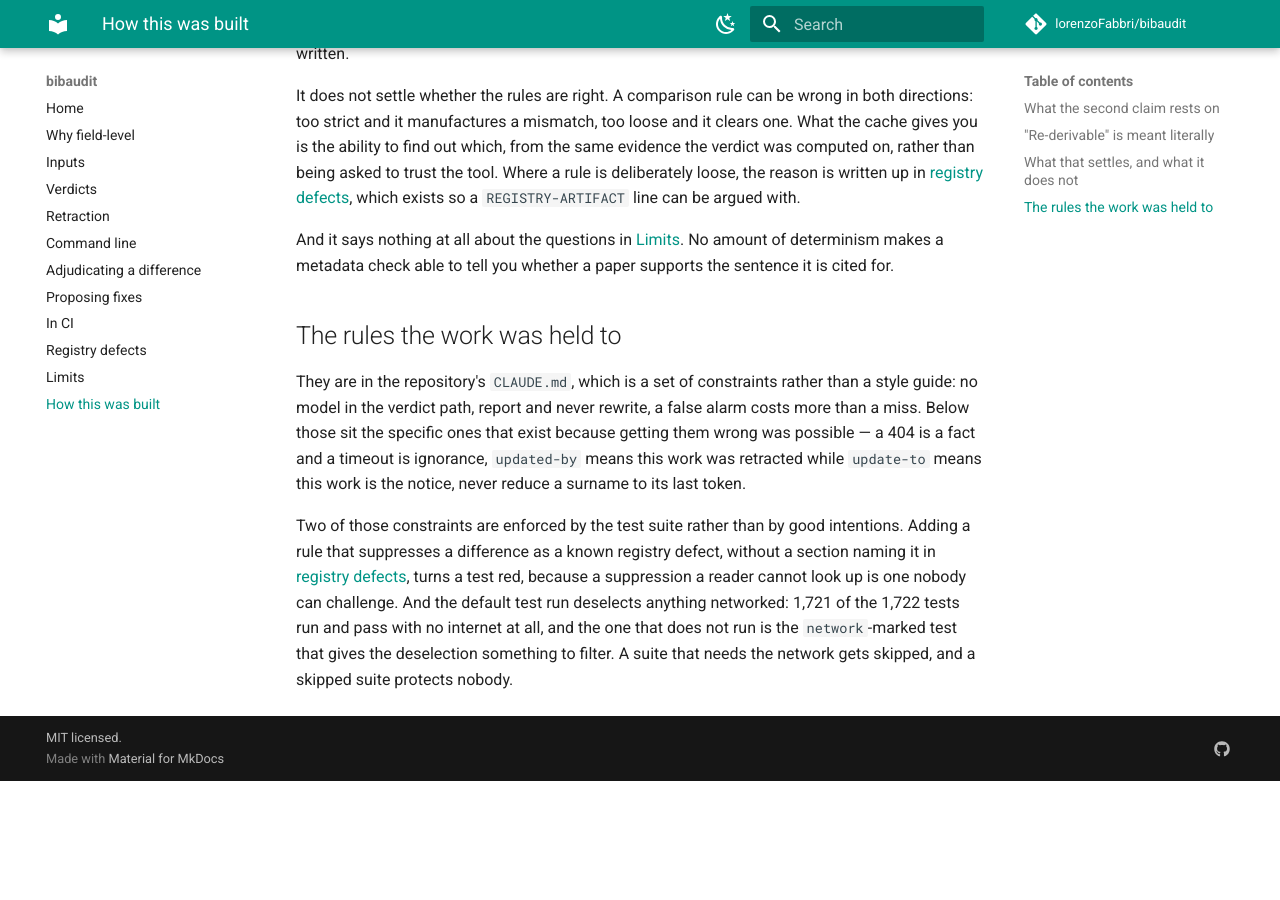
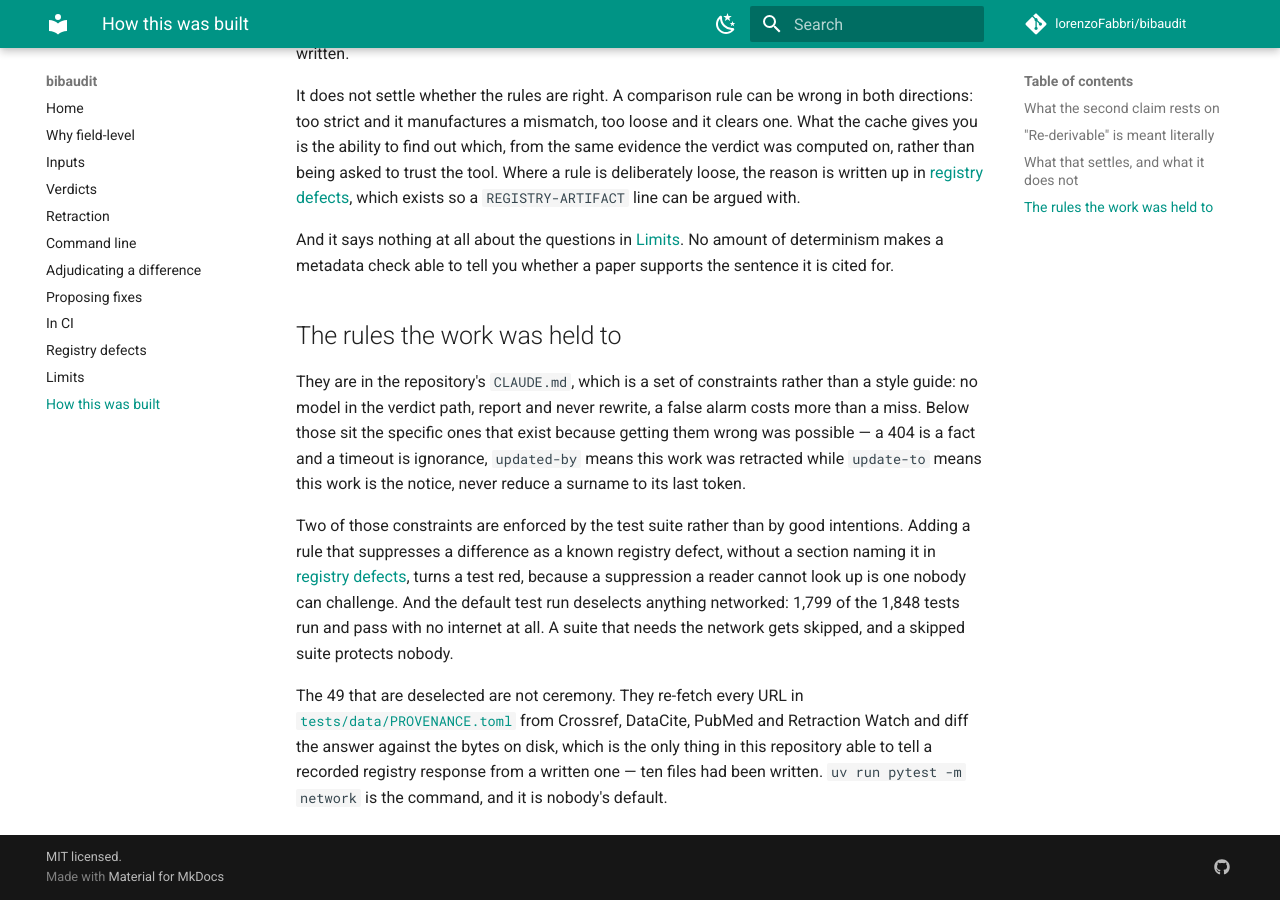
Before and after one commit to lorenzoFabbri/bibaudit, an MkDocs documentation site: the page built from docs/colophon.md, in a window 1280 px wide and 900 px high, scrolled down 1771 px. Built offline with MkDocs 1.6.1 and Material for MkDocs 9.7.7, drawn with Linux system fonts in a browser that asks for light colours; comment, search, counter and statistics services are not loaded; before the commit the page ends 2552 px from its top, so only the background shows below that; some of the changed text lies outside the part shown.

Commit message:
Re-derive the size, coverage and sample figures the tree quotes
Every number below is from a run made now, not carried forward.

`uv run pytest` is 1,799 passed and 49 deselected; `uv run pytest -m network`
is 49 passed and 1,799 deselected, green against all four registries; branch
coverage is 95.37%. README and the colophon said 1,722 tests and `pyproject`
said 95.01%, which were the figures before the last two series landed.

The colophon also described the deselected half as "the one that does not run
is the `network`-marked test that gives the deselection something to filter".
That stopped being true when the fixture-provenance suite landed: there are 49
of them and they re-fetch every URL in `tests/data/PROVENANCE.toml` and diff
it. A sentence saying the networked half is a placeholder, over a networked
half that is the only check able to tell a recorded registry response from a
written one, is worse than no sentence.

The confusables map's own figure was the first sample taken for it — 2 in
16,585 creators of 6,000 works. Over 32,000 works and 91,226 creators it is 23
mixed-script creator values, of which the map reads 19. The four it declines
are each the guard working and are now named: two surnames spelled with a
lower-case Greek letter, which has no row and cannot get one without taking
`TNF-α` and `IFN-γ` with it; a Ukrainian surname using a letter no Latin one is
drawn as; and a Russian name written in Cyrillic that happens to carry a stray
Latin letter, where leaving it unreadable is the whole point. On titles, 5 of
the 108 mixed-script tokens in 11,545 titles are repaired — `THE`, `from`,
`COMPETENCE`, `EDUCATION`, `EY`, every one a Latin word carrying a lookalike —
and the other 103 are Greek notation and CJK, left alone.

```diff
--- a/docs/colophon.md
+++ b/docs/colophon.md
@@ -1,7 +1,7 @@
 # How this was built
 
 bibaudit was written with [Claude Code](https://claude.com/claude-code) — the
-implementation, the 1,722-test suite, and the adversarial review passes that
+implementation, the 1,848-test suite, and the adversarial review passes that
 found most of the defects it now guards against.
 
 That is worth stating precisely, because this tool's first rule is that **no
@@ -101,8 +101,14 @@
 intentions. Adding a rule that suppresses a difference as a known registry
 defect, without a section naming it in [registry defects](registry-artifacts.md),
 turns a test red, because a suppression a reader cannot look up is one nobody
-can challenge. And the default test run deselects anything networked: 1,721 of
-the 1,722 tests run and pass with no internet at all, and the one that does not
-run is the `network`-marked test that gives the deselection something to filter.
-A suite that needs the network gets skipped, and a skipped suite protects
-nobody.
+can challenge. And the default test run deselects anything networked: 1,799 of
+the 1,848 tests run and pass with no internet at all. A suite that needs the
+network gets skipped, and a skipped suite protects nobody.
+
+The 49 that are deselected are not ceremony. They re-fetch every URL in
+[`tests/data/PROVENANCE.toml`](https://github.com/lorenzoFabbri/bibaudit/blob/main/tests/data/PROVENANCE.toml)
+from Crossref, DataCite, PubMed and Retraction Watch and diff the answer
+against the bytes on disk, which is the only thing in this repository able to
+tell a recorded registry response from a written one — ten files had been
+written. `uv run pytest -m network` is the command, and it is nobody's
+default.
--- a/pyproject.toml
+++ b/pyproject.toml
@@ -76,7 +76,7 @@
 packages = ["src/bibaudit"]
 
 [tool.coverage.report]
-# Branch coverage sits at 95.01%. The floor is a ratchet against a change that
+# Branch coverage sits at 95.37%. The floor is a ratchet against a change that
 # quietly deletes coverage, not a target to chase: set close enough to bite and
 # far enough that an ordinary refactor moving lines around does not fail the
 # build for a reason nobody can act on. A number reported to a log nobody reads
```
Also changed, not shown: README.md (+1 -1 lines), docs/limits.md (+8 -0 lines), 3 other files.
